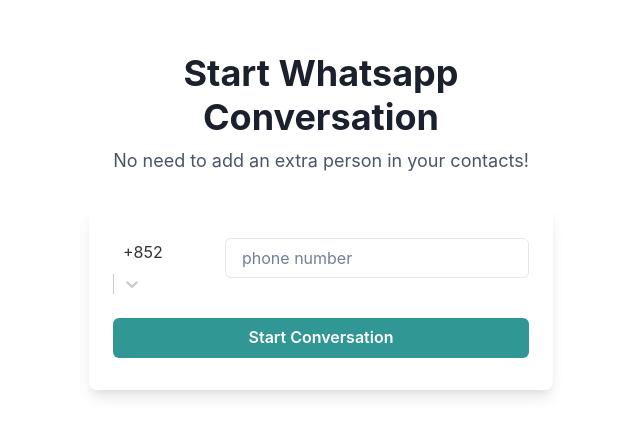
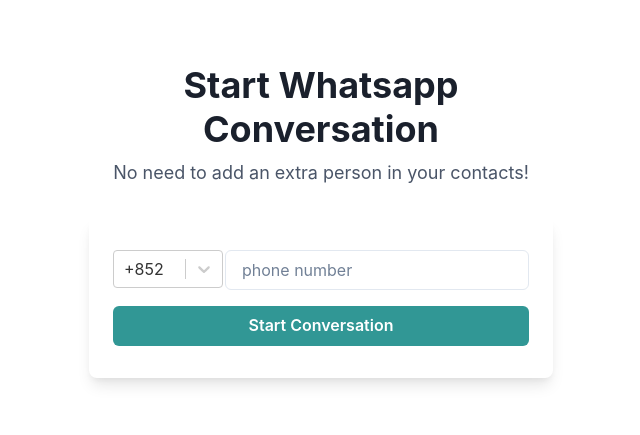
Before and after one commit to andychowhh/whatsapp-conversation-starter, a React (Create React App) app: page / in a window 1280 px wide. Shown: the part 179-614 px from the top of the page, without its empty margins (319-959 px from the left). Built offline with nearby package versions, Linux system fonts and the light colour scheme.

Commit message:
Fix the Select styles

```diff
--- a/src/components/DialCodeSelect/index.tsx
+++ b/src/components/DialCodeSelect/index.tsx
@@ -2,6 +2,7 @@ import React from 'react';
 import Select, {
   components,
   ActionMeta,
+  CSSObjectWithLabel,
   MultiValue,
   OptionProps,
   SingleValue as SingleValueType,
@@ -16,12 +17,19 @@ import { FORMATTED_COUNTRY_CODES } from 'constants/';
 import { ReactSelectOption } from 'types';
 
 const colorStyles = {
-  control: () => ({
+  control: (styles: CSSObjectWithLabel) => ({
+    ...styles,
     minWidth: '110px'
   }),
-  menu: () => ({
+  menu: (styles: CSSObjectWithLabel) => ({
+    ...styles,
     width: 'auto'
-  })
+  }),
+  option: (styles: CSSObjectWithLabel) => {
+    return {
+      ...styles
+    };
+  }
 };
 
 interface DialCodeSelectProp {
```
